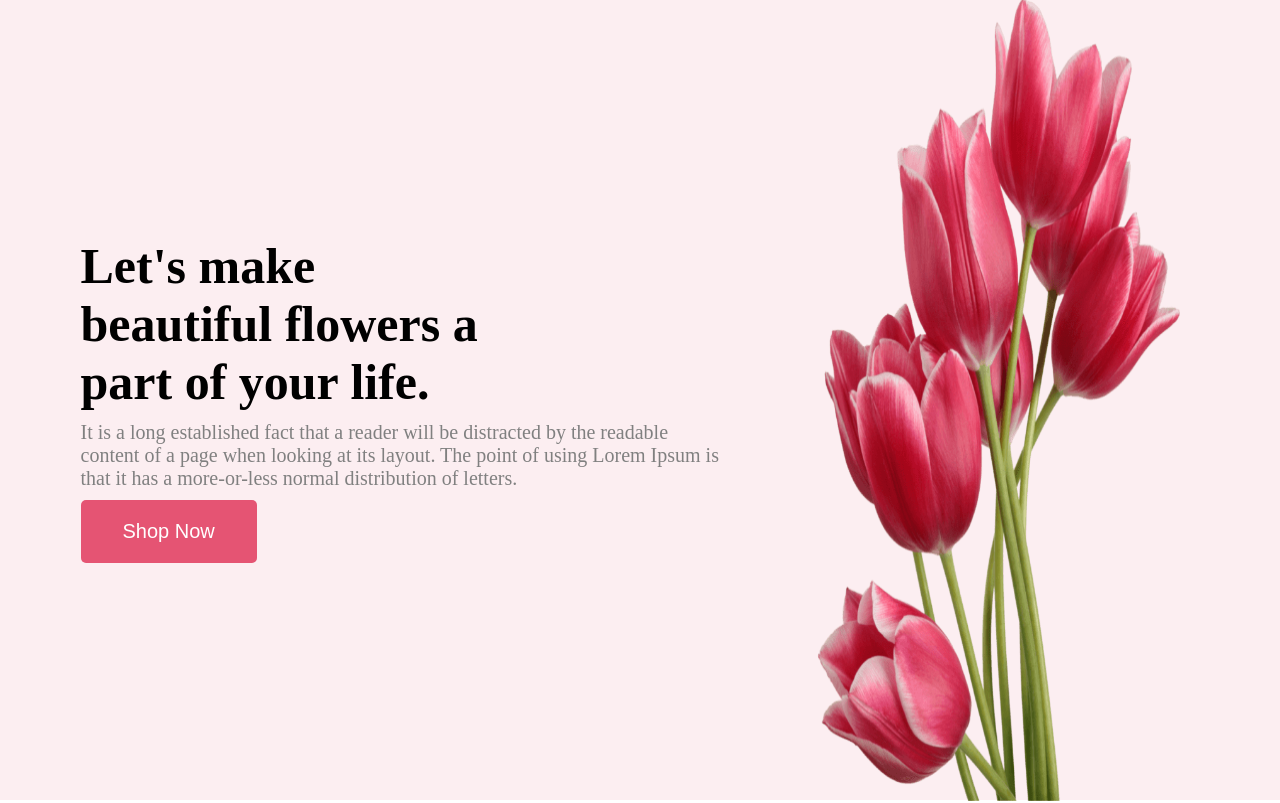
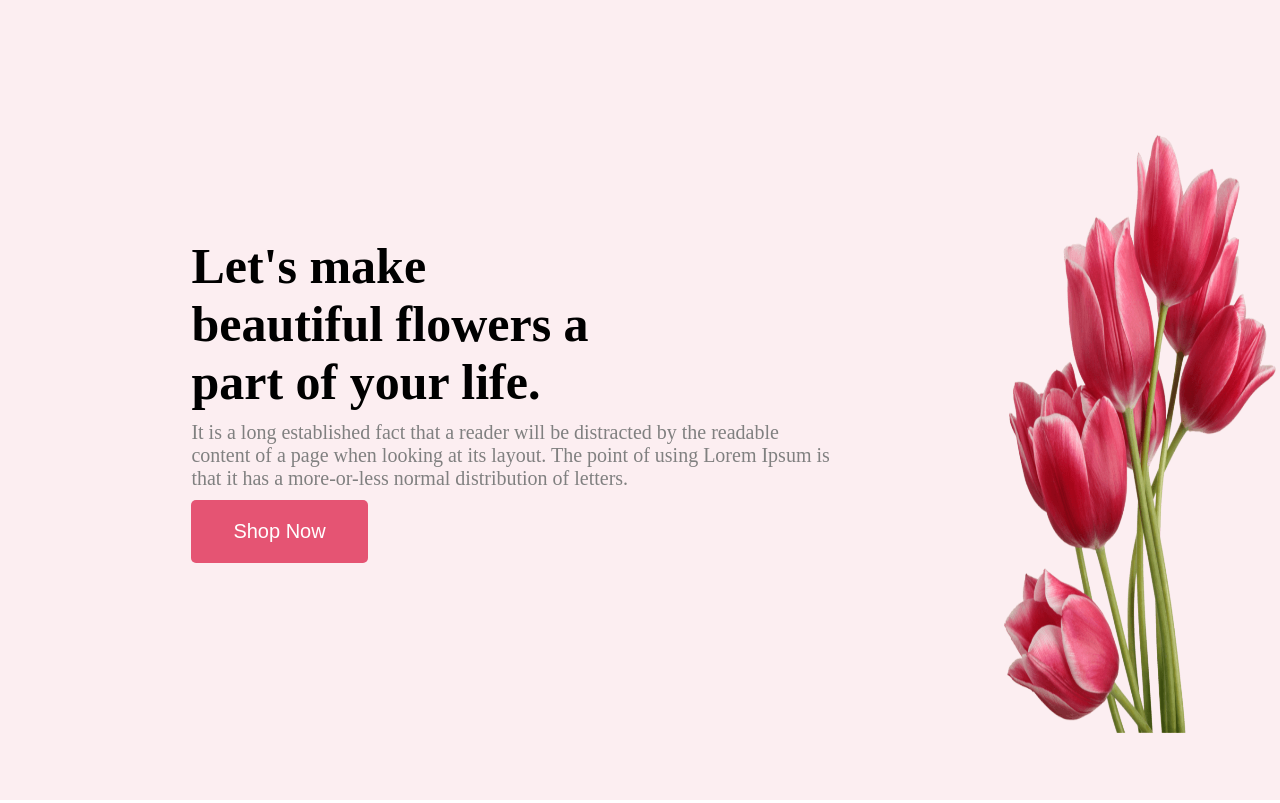
Before and after one commit to 01maruf/programming-hero-Mileston-01-Assignment, a plain HTML site: page index.html in a window 1280 px wide. Shown: the top 803 px of the page. Drawn offline with Linux system fonts and the light colour scheme.

Commit message:
add crrection

```diff
--- a/index.html
+++ b/index.html
@@ -11,7 +11,7 @@
     <header>
       <section>
         <div class="shop-header">
-          <div class="shop-header-doc">
+          <div div class="shop-header-doc">
             <h1>
               Let's make <br />
               beautiful flowers a <br />
--- a/style.css
+++ b/style.css
@@ -2,6 +2,7 @@
   margin: 0;
   padding: 0;
 }
+
 .shop-header {
   display: flex;
   height: 100vh;
@@ -9,19 +10,33 @@
   align-items: center;
   background-color: #fceef1;
   margin-bottom: 80px;
+  position: relative;
+  align-content: center;
 }
+.shop-header-img{
+position: absolute;
+}
+
 .img-header {
-  width: 400px;
-  height: 805px;
+  width: 300px;
+  height: 600px;
+  margin-left: 1000px;
+  margin-top: 70px;
+
 }
+
+
 .shop-header-doc h1 {
   font-size: 50px;
   margin-bottom: 10px;
+  margin-right: 500px;
 }
+
 .shop-header-doc p {
   color: gray;
   font-size: 20px;
 }
+
 .head-btn {
   padding: 20px 42px;
   border-radius: 5px;
@@ -31,22 +46,27 @@
   color: white;
   font-size: 20px;
 }
+
 /* header style end  */
 .part-1-doc {
   text-align: center;
   margin: 30px;
 }
+
 .part-1-doc h2 {
   font-size: 46px;
   margin-bottom: 10px;
 }
+
 .part-1-doc p {
   color: gray;
   font-size: 20px;
 }
+
 .part-1-img-items {
   margin-bottom: 20px;
 }
+
 .img {
   border-radius: 300px 300px 0px 0px;
   background: rgba(167, 33, 98, 0.15);
@@ -54,6 +74,7 @@
   height: 436px;
   flex-shrink: 0;
 }
+
 .part-1-img-items {
   display: flex;
   justify-content: space-evenly;
@@ -61,21 +82,25 @@
   text-align: center;
   align-content: center;
 }
+
 .img-1x {
   width: 370px;
   height: 340px;
   margin-top: 50px;
   padding: 0 10px;
 }
+
 .img-2x {
   width: 300px;
   height: 415px;
   margin-top: 20px;
 }
+
 .img-3x {
   width: 314px;
   height: 435px;
 }
+
 .ancor-1 {
   margin-right: 215px;
   margin-left: 100px;
@@ -83,18 +108,21 @@
   font-weight: bold;
   font-size: 22px;
 }
+
 .ancor-2 {
   margin-right: 235px;
   color: black;
   font-weight: bold;
   font-size: 22px;
 }
+
 .ancor-3 {
   margin-right: 90px;
   color: black;
   font-weight: bold;
   font-size: 22px;
 }
+
 /* part-1 end  */
 .discount {
   display: flex;
@@ -105,17 +133,21 @@
   background: rgba(229, 84, 115, 0.05);
   text-align: center;
 }
+
 .discount h1 {
   font-size: 44px;
 }
+
 .discount p {
   color: gray;
   margin: 10px;
   font-size: 20px;
 }
+
 .discount span {
   color: #e55473;
 }
+
 .discount-btn {
   padding: 15px 30px;
   border-radius: 5px;
@@ -125,53 +157,65 @@
   color: white;
   font-size: 15px;
 }
+
 /* discount end  */
 .display {
   margin: 100px;
 }
+
 .display-doc {
   margin-top: 40px;
   text-align: center;
 }
+
 .display-doc p {
   color: gray;
   margin-top: 20px;
   font-size: 20px;
 }
+
 .display-doc h1 {
   font-size: 44px;
 }
+
 .display-img {
   display: flex;
   justify-content: space-around;
   align-items: center;
   align-content: center;
   height: 600px;
-  width: 80%;
+  width: 100%;
   margin: auto;
   margin-bottom: 100px;
+
 }
+
 .display-img img {
   width: 250px;
   height: 300px;
 }
+
 /* display end  */
 .review {
   margin-bottom: 80px;
 }
+
 .review p {
   font-size: 20px;
   font-family: "Times New Roman", Times, serif;
 }
+
 .review-head {
   text-align: center;
   font-size: 44px;
   margin: 20px;
 }
+
 .review-container {
   display: flex;
   justify-content: space-around;
 }
+
 .review-1 {
   width: 400px;
   /* border: 2px solid red; */
@@ -179,6 +223,7 @@
   text-align: center;
   gap: 5;
 }
+
 .review-img {
   width: 400px;
   height: 400px;
@@ -201,25 +246,30 @@
   position: relative;
   margin-top: 200px;
 }
+
 .banner-iteam {
   position: absolute;
   top: 100px;
 }
+
 .banner-iteam h1 {
   font-size: 44px;
   margin-bottom: 10px;
 }
+
 .banner-iteam p {
   color: gray;
   margin-bottom: 10px;
   font-size: 20px;
 }
+
 .banner-iteam input {
   width: 450px;
   height: 45px;
   border: none;
   border-radius: 8px;
 }
+
 .banner-btn {
   padding: 14px 20px;
   border: none;
@@ -227,8 +277,9 @@
   background-color: #e55473;
   font-size: 18px;
   color: aliceblue;
-  font-family: Cambria, Cochin, Georgia, Times, "Times New Roman", serif;
+  font-family: Cambria, Cochin, Georgia, Times, 'Times New Roman', serif;
 }
+
 /* banner end  */
 footer {
   width: 80%;
@@ -243,18 +294,25 @@ footer {
   align-content: center;
   border-radius: 10px;
 }
+
 .footer {
   text-align: center;
+
+
 }
+
 .footer h1 {
   font-size: 44px;
   margin: 10px;
 }
+
 .footer p {
   font-size: 22px;
   margin: 15px;
 }
+
 .footer span {
   color: #e55473;
 }
+
 /* footer end  */
```
